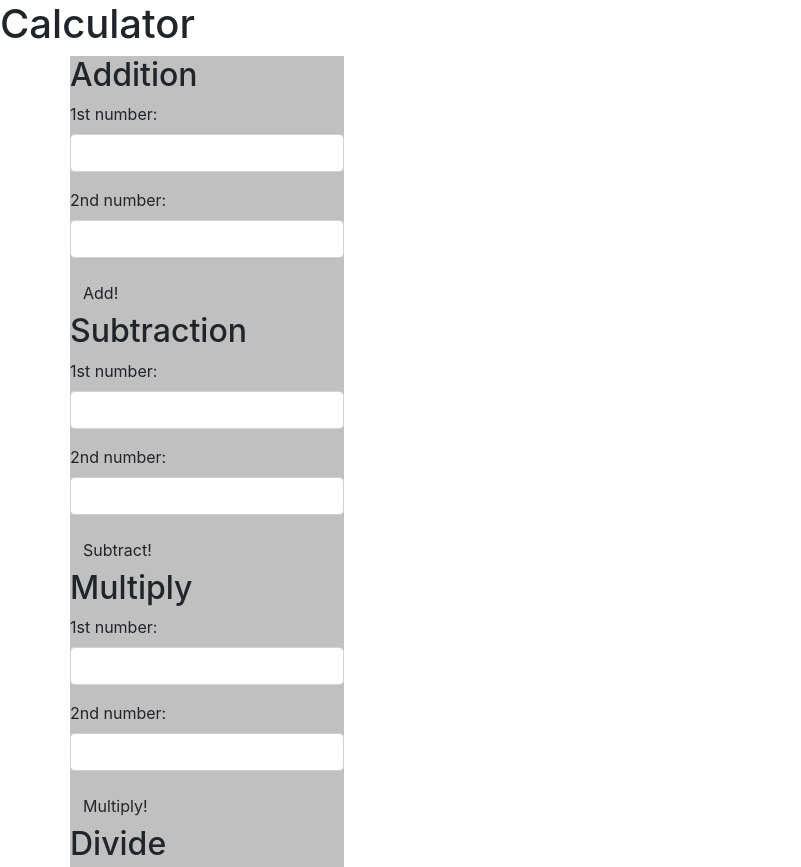
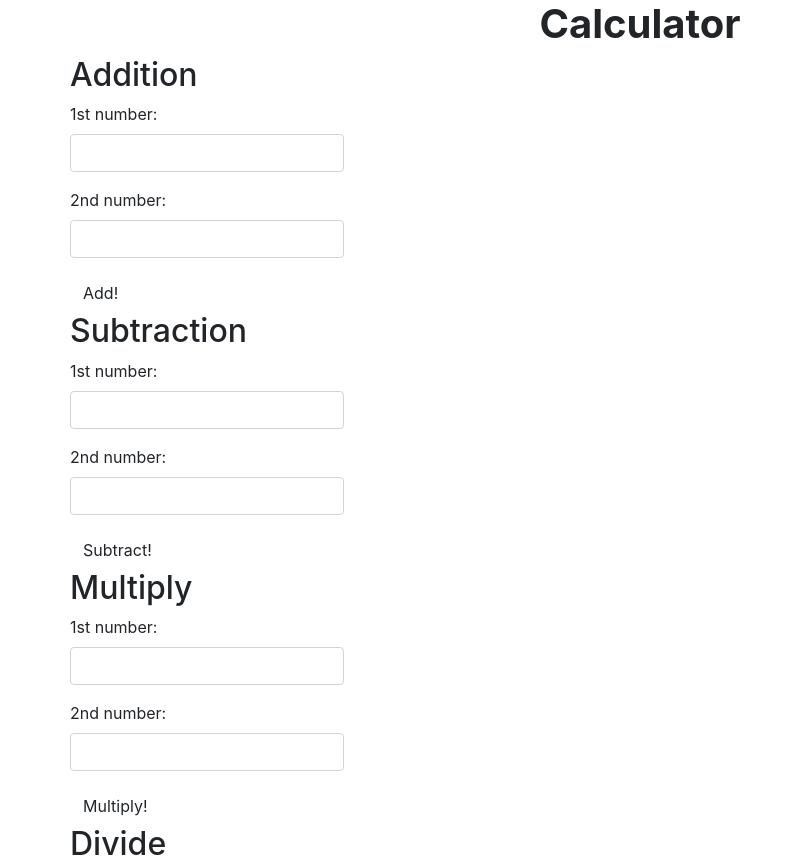
Before and after one commit to rosekairu/Calculator, a plain HTML site: page index.html in a window 1280 px wide. Shown: the top 867 px of the page, without its empty margins (0-801 px from the left). Drawn offline with nearby package versions, Linux system fonts and the light colour scheme.

Commit message:
Add styles

```diff
--- a/css/styles.css
+++ b/css/styles.css
@@ -1,7 +1,4 @@
-.col-xs-14 {
-    margin-bottom: 10px;
-    min-height: 150px;
-    background-color: silver;
-    text-align: centre;
-    font-size: medium;
+h1 {
+    text-align: center;
+    font-weight: bolder;
 }
```
